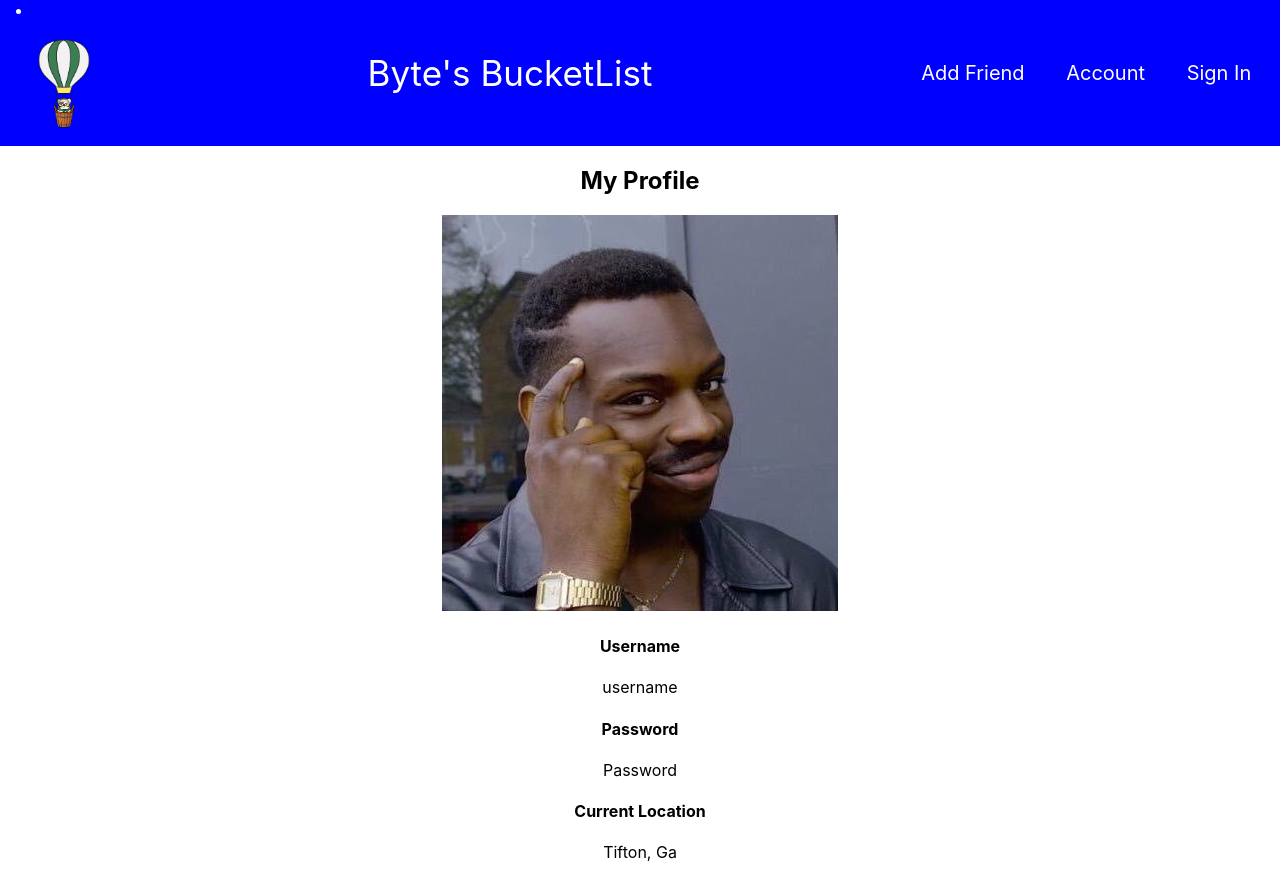
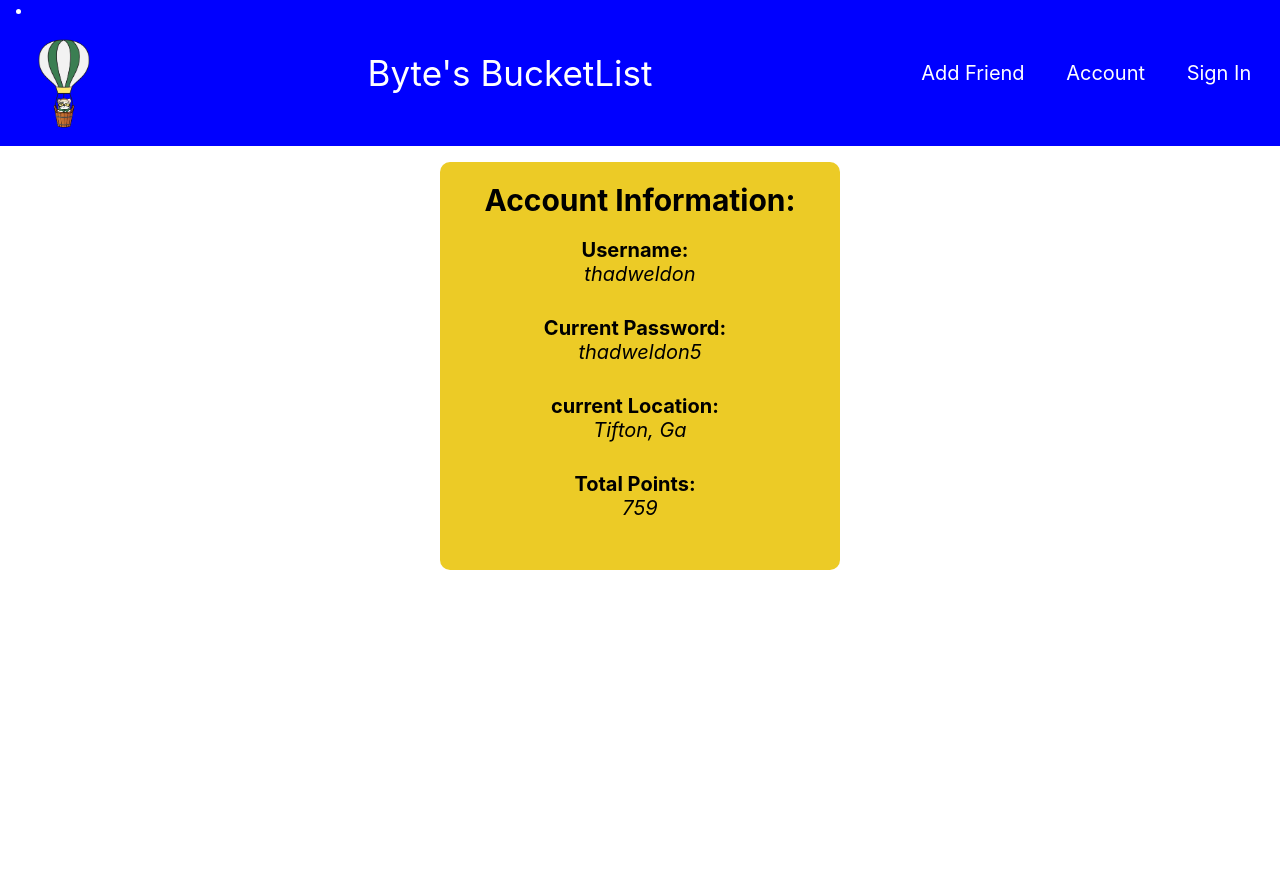
Before and after one commit to tommyfricano/ByteBucketList, a React (Create React App) app: page /account in a window 1280 px wide. After the commit the page ends 800 px from the top, so only its background shows below. Built offline with nearby package versions, Linux system fonts and the light colour scheme.

Commit message:
account profile

```diff
--- a/src/App.js
+++ b/src/App.js
@@ -1,11 +1,11 @@
 import './App.css';
 import Navbar from './components/navbar/Navbar.js';
-import React from 'react';
-import RegistrationForm from './components/registration/RegistrationForm';
+import React, {useState} from 'react';
 import AddFriend from './components/addFriend/AddFriend';
 import Account from './components/account/Account';
 import Home from './components/home/Home';
 import { Route, Routes } from 'react-router-dom';
+import Login from './components/Login/Login';
 
 
 function App() {
@@ -17,7 +17,7 @@ function App() {
           <Route path="/" element={<Home/>} />
           <Route path="/addfriend" element={<AddFriend/>} />
           <Route path="/account" element={<Account/>} />
-          <Route path="/signin" element={<RegistrationForm/>} />
+          <Route path="/signin" element={<Login/>} />
         </Routes>
       </div>
       </>
--- /dev/null
+++ b/src/components/Login/Login.css
@@ -0,0 +1,50 @@
+.login {
+    text-align: center;
+    display: flex;
+    min-height: 100vh;
+    align-items: center;
+    justify-content: center;
+    background-color: #ffffff;
+}
+
+.auth-form, .login-form, .registration-form{
+    display: flex;
+    flex-direction: column;
+    background-color: #eccb26;
+}
+
+@media screen and (min-width: 600px){
+    .auth-form{
+        padding: 5rem;
+        margin: .5rem;
+        border: 1px solid white;
+        border-radius: 10px;
+    }
+}
+
+label {
+    text-align: left;
+    padding: .25rem 0;
+
+}
+
+input {
+    margin: .5rem 0;
+    padding: 1rem;
+    border: none;
+    border-radius: 10px;
+}
+
+button {
+    border: none;
+    background-color: white;
+    padding: 20px;
+    border-radius: 10px;
+    cursor: pointer;
+}
+
+.link-button {
+    background: none;
+    color: white;
+    text-decoration: underline;
+}
--- /dev/null
+++ b/src/components/Login/Login.js
@@ -0,0 +1,26 @@
+import React, {useState} from 'react';
+import LoginForm from './LoginForm.js';
+import RegistrationForm from '../registration/RegistrationForm.js';
+import './Login.css';
+
+
+function Login() {
+    const [currentForm, setCurrentForm ] = useState("Login");
+
+    const toggleForm = (formName) => {
+        console.log(formName);
+        setCurrentForm(formName);
+    }
+
+      return (
+      <>
+      <div className='login'>
+        {
+            currentForm === "Login" ? <LoginForm onFormSwitch={toggleForm}/> : <RegistrationForm onFormSwitch={toggleForm}/>
+        }
+      </div>
+      </>
+      );
+}
+
+export default Login;
--- /dev/null
+++ b/src/components/Login/LoginForm.js
@@ -0,0 +1,28 @@
+import React, {useState} from "react"
+import "./Login.css"
+
+const LoginForm = (props) => {
+    const [user, setUser] = useState("");
+    const [password, setPassword] = useState("");
+
+    const handleSubmit = (e) => {
+        e.preventDefault();
+
+    }
+
+    return(
+        <div className="auth-form">
+            <h2>Login</h2>
+            <form className="login-form" onSubmit={handleSubmit}>
+                <label htmlFor="Username">Username</label>
+                <input value={user} onChange={(e) => setUser(e.target.value)} type="text" placeholder="ex: johndoe32" id="Username" name="Username" />
+                <label htmlFor="Password">Password</label>
+                <input value={password} onChange={(e) => setPassword(e.target.value)} type="text" id="Password" name="Password" placeholder="******" />
+                <button type="submit">Login</button>
+            </form>
+            <button className="link-button" onClick={() => props.onFormSwitch("Register")}>Don't have an account? Register here</button>
+        </div>
+    );
+}
+
+export default LoginForm;
--- /dev/null
+++ b/src/components/account/Account.css
@@ -0,0 +1,28 @@
+.data-box {
+    width: 400px;
+    padding: 20px;
+    background-color: #eccb26;
+    border-radius: 10px;
+    text-align: center;
+  }
+
+  .data-box-header {
+    font-size: 30px;
+    font-weight: bold;
+    margin-bottom: 20px;
+  }
+
+  .data-box-item {
+    margin-bottom: 30px;
+    font-size: 20px;
+
+  }
+
+  .data-box-item-label {
+    font-weight: bold;
+    margin-right: 10px;
+  }
+
+  .data-box-item-value {
+    font-style: italic;
+  }
--- a/src/components/account/Account.js
+++ b/src/components/account/Account.js
@@ -1,45 +1,42 @@
-import React, { Fragment} from "react"
+import React, { Fragment, useState} from "react"
 import logo from "./guy.jpg";
-
-//import { Link } from 'react-router-dom'
-//import { userSelector } from 'react-redux'
-
-//import Loader from '../layout/Loader'
-//import MetaData from '../layout/MetaData'
-
+import Data from "./data.json";
+import "./Account.css";
 
 const Account = () => {
-
-    //const { user, loading } = userSelector(state => state.auth)
     return(
-
-        <Fragment>
-                <Fragment>
-                    <h2 className="mt-5 ml-5">My Profile</h2>
-                    <div className="row justify-content-around mt-5 user-info">
-                        <div className="col-12 col-md-3">
-                            <figure className='avatar avatar-profile'>
-                                <img class="rounded-circle img-fluid" src={logo} alt='basic profile pic' />
-                            </figure>
+        <div className = "Account">
+            <div className="posts">
+                { Data.map(post => {
+                    return(
+                        <center>
+                        <div>
+                        <div className="data-box">
+                        <div className="data-box-header">Account Information:</div>
+                        <div className="data-box-item">
+                        <div className="data-box-item-label">Username:</div>
+                        <div className="data-box-item-value">{post.username}</div>
                         </div>
-
-                        <div className="col-12 col-md-5">
-                            <h4>Username</h4>
-                            <p>username</p>
-
-                            <h4>Password</h4>
-                            <p>Password</p>
-
-                            <h4>Current Location</h4>
-                            <p>Tifton, Ga</p>
+                        <div className="data-box-item">
+                        <div className="data-box-item-label">Current Password:</div>
+                        <div className="data-box-item-value">{post.password}</div>
                         </div>
-                    </div>
-                </Fragment>
-        </Fragment>
-
-
-
-    )
+                        <div className="data-box-item">
+                        <div className="data-box-item-label">current Location:</div>
+                        <div className="data-box-item-value">{post.currentLocation}</div>
+                        </div>
+                        <div className="data-box-item">
+                        <div className="data-box-item-label">Total Points:</div>
+                        <div className="data-box-item-value">{post.totalPoints}</div>
+                        </div>
+                        </div>
+                        </div>
+                        </center>
+                    )
+                })}
+            </div>
+        </div>
+    );
 }
 
 export default Account;
--- /dev/null
+++ b/src/components/account/data.json
@@ -0,0 +1,8 @@
+[
+    {
+        "username": "thadweldon",
+        "password": "thadweldon5",
+        "currentLocation": "Tifton, Ga",
+        "totalPoints": 759
+    }
+]
```
Also changed, not shown: src/components/leaderboard/Leaderboard.js (deleted).
